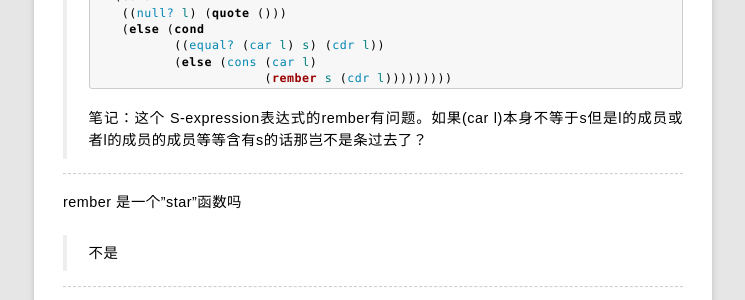
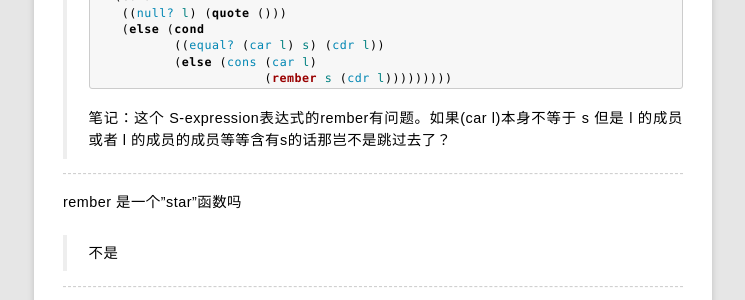
Before and after one commit to rhuichao/uternet.github.io, a Jekyll site: the page built from TLS/05.md, in a window 1280 px wide and 900 px high, scrolled down 13134 px. Shown: the part 150-450 px from the top of the window, without its empty margins (267-1012 px from the left). Built offline with Jekyll 4.4.1, drawn with Linux system fonts in a browser that asks for light colours; some web fonts are replaced; Markdown is read by kramdown in place of the engine named in the settings; some of the changed lines change nothing that is shown; some of the changed text lies outside the part shown.

Commit message:
new document posted

````diff
--- a/TLS/05.md
+++ b/TLS/05.md
@@ -581,7 +581,7 @@ l2 是`(beef ((sausage)) (and (soda)))`
 
 eqlist? 是什么
 
->查找两个list标是否小相同
+>查询两个list是否完全相同
 
 ------------------
 
@@ -597,7 +597,7 @@ eqlist? 是什么
 >”每个参数都可能
 >——是空表
 >——是原子cons出的list表
->——是list表cos出的list表
+>——是list表cons出的list表
 >例如，当第一个参数可能是空表，第二个参数可以有三种情况，那么3乘3共九种情况。
 
 ------------------
@@ -795,7 +795,7 @@ equal?询问了足够的问题了吗
 >                        (rember s (cdr l)))))))))
 >```
 >
->笔记：这个 S-expression表达式的rember有问题。如果(car l)本身不等于s但是l的成员或者l的成员的成员等等含有s的话那岂不是条过去了？
+>笔记：这个 S-expression表达式的rember有问题。如果(car l)本身不等于 s 但是 l 的成员或者 l 的成员的成员等等含有s的话那岂不是跳过去了？
 
 ------------------
 
````
